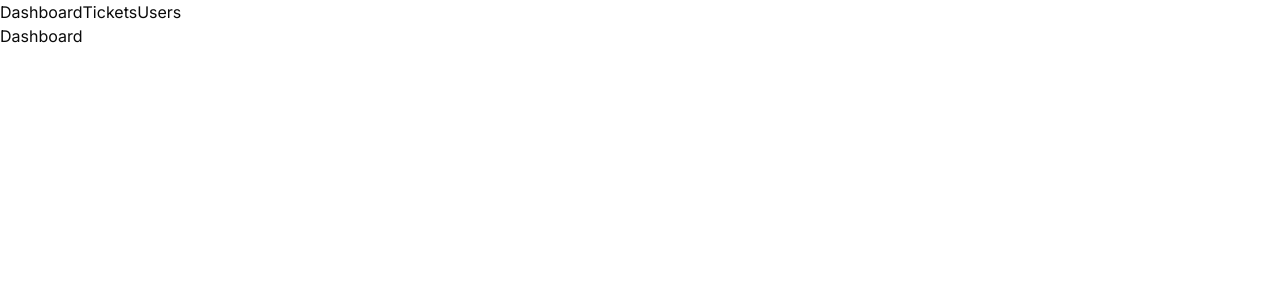
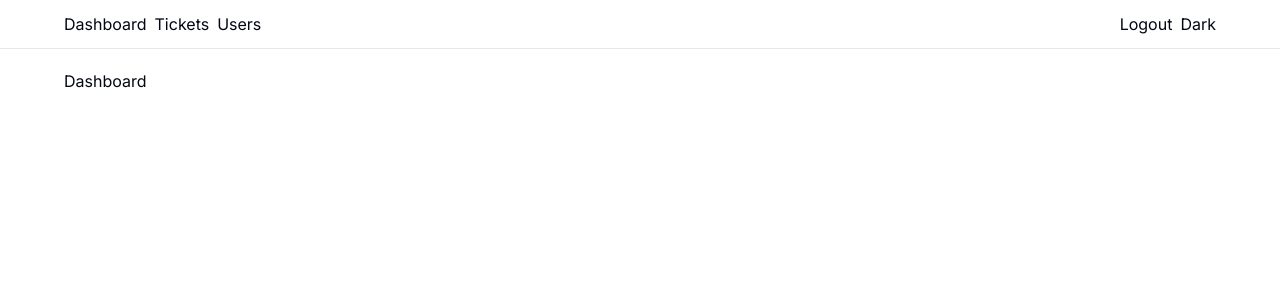
Before and after one commit to ShoFukunaga/ticketapp, a Next.js app: page / in a window 1280 px wide. Shown: the top 300 px of the page. Built offline with nearby package versions, Linux system fonts and the light colour scheme.

Commit message:
add shadci ui

```diff
--- a/app/globals.css
+++ b/app/globals.css
@@ -1,61 +1,64 @@
 @tailwind base;
 @tailwind components;
 @tailwind utilities;
+
 @layer base {
   :root {
     --background: 0 0% 100%;
-    --foreground: 0 0% 3.9%;
+    --foreground: 224 71.4% 4.1%;
     --card: 0 0% 100%;
-    --card-foreground: 0 0% 3.9%;
+    --card-foreground: 224 71.4% 4.1%;
     --popover: 0 0% 100%;
-    --popover-foreground: 0 0% 3.9%;
-    --primary: 0 0% 9%;
-    --primary-foreground: 0 0% 98%;
-    --secondary: 0 0% 96.1%;
-    --secondary-foreground: 0 0% 9%;
-    --muted: 0 0% 96.1%;
-    --muted-foreground: 0 0% 45.1%;
-    --accent: 0 0% 96.1%;
-    --accent-foreground: 0 0% 9%;
+    --popover-foreground: 224 71.4% 4.1%;
+    --primary: 262.1 83.3% 57.8%;
+    --primary-foreground: 210 20% 98%;
+    --secondary: 220 14.3% 95.9%;
+    --secondary-foreground: 220.9 39.3% 11%;
+    --muted: 220 14.3% 95.9%;
+    --muted-foreground: 220 8.9% 46.1%;
+    --accent: 220 14.3% 95.9%;
+    --accent-foreground: 220.9 39.3% 11%;
     --destructive: 0 84.2% 60.2%;
-    --destructive-foreground: 0 0% 98%;
-    --border: 0 0% 89.8%;
-    --input: 0 0% 89.8%;
-    --ring: 0 0% 3.9%;
+    --destructive-foreground: 210 20% 98%;
+    --border: 220 13% 91%;
+    --input: 220 13% 91%;
+    --ring: 262.1 83.3% 57.8%;
+    --radius: 0.5rem;
     --chart-1: 12 76% 61%;
     --chart-2: 173 58% 39%;
     --chart-3: 197 37% 24%;
     --chart-4: 43 74% 66%;
     --chart-5: 27 87% 67%;
-    --radius: 0.5rem
   }
+
   .dark {
-    --background: 0 0% 3.9%;
-    --foreground: 0 0% 98%;
-    --card: 0 0% 3.9%;
-    --card-foreground: 0 0% 98%;
-    --popover: 0 0% 3.9%;
-    --popover-foreground: 0 0% 98%;
-    --primary: 0 0% 98%;
-    --primary-foreground: 0 0% 9%;
-    --secondary: 0 0% 14.9%;
-    --secondary-foreground: 0 0% 98%;
-    --muted: 0 0% 14.9%;
-    --muted-foreground: 0 0% 63.9%;
-    --accent: 0 0% 14.9%;
-    --accent-foreground: 0 0% 98%;
+    --background: 224 71.4% 4.1%;
+    --foreground: 210 20% 98%;
+    --card: 224 71.4% 4.1%;
+    --card-foreground: 210 20% 98%;
+    --popover: 224 71.4% 4.1%;
+    --popover-foreground: 210 20% 98%;
+    --primary: 263.4 70% 50.4%;
+    --primary-foreground: 210 20% 98%;
+    --secondary: 215 27.9% 16.9%;
+    --secondary-foreground: 210 20% 98%;
+    --muted: 215 27.9% 16.9%;
+    --muted-foreground: 217.9 10.6% 64.9%;
+    --accent: 215 27.9% 16.9%;
+    --accent-foreground: 210 20% 98%;
     --destructive: 0 62.8% 30.6%;
-    --destructive-foreground: 0 0% 98%;
-    --border: 0 0% 14.9%;
-    --input: 0 0% 14.9%;
-    --ring: 0 0% 83.1%;
+    --destructive-foreground: 210 20% 98%;
+    --border: 215 27.9% 16.9%;
+    --input: 215 27.9% 16.9%;
+    --ring: 263.4 70% 50.4%;
     --chart-1: 220 70% 50%;
     --chart-2: 160 60% 45%;
     --chart-3: 30 80% 55%;
     --chart-4: 280 65% 60%;
-    --chart-5: 340 75% 55%
+    --chart-5: 340 75% 55%;
   }
 }
+
 @layer base {
   * {
     @apply border-border;
--- a/app/layout.tsx
+++ b/app/layout.tsx
@@ -18,8 +18,14 @@ export default function RootLayout({
   return (
     <html lang="en">
       <body className={inter.className}>
-        <MainNavi />
-        {children}
+        <nav className="flex flex-col items-center border-b mb-5 px-5 py-3">
+          <div className="max-w-6xl w-full">
+            <MainNavi />
+          </div>
+        </nav>
+        <main className="flex flex-col items-center">
+          <div className="max-w-6xl w-full">{children}</div>
+        </main>
       </body>
     </html>
   );
--- a/components/MainNavi.tsx
+++ b/components/MainNavi.tsx
@@ -3,10 +3,16 @@ import React from "react";
 
 const MainNavi = () => {
   return (
-    <div>
-      <Link href="/">Dashboard</Link>
-      <Link href="/tickets">Tickets</Link>
-      <Link href="/users">Users</Link>
+    <div className="flex justify-between">
+      <div className="flex items-center gap-2">
+        <Link href="/">Dashboard</Link>
+        <Link href="/tickets">Tickets</Link>
+        <Link href="/users">Users</Link>
+      </div>
+      <div className="flex items-center gap-2">
+        <Link href="/">Logout</Link>
+        <Link href="/">Dark</Link>
+      </div>
     </div>
   );
 };
```
